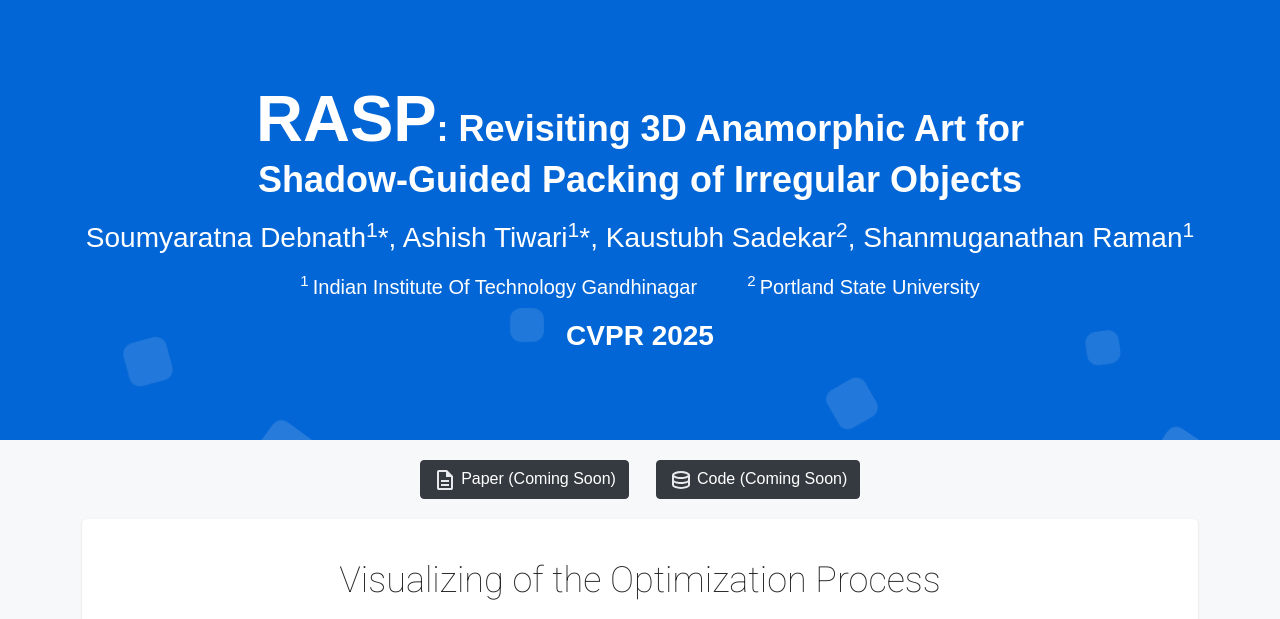
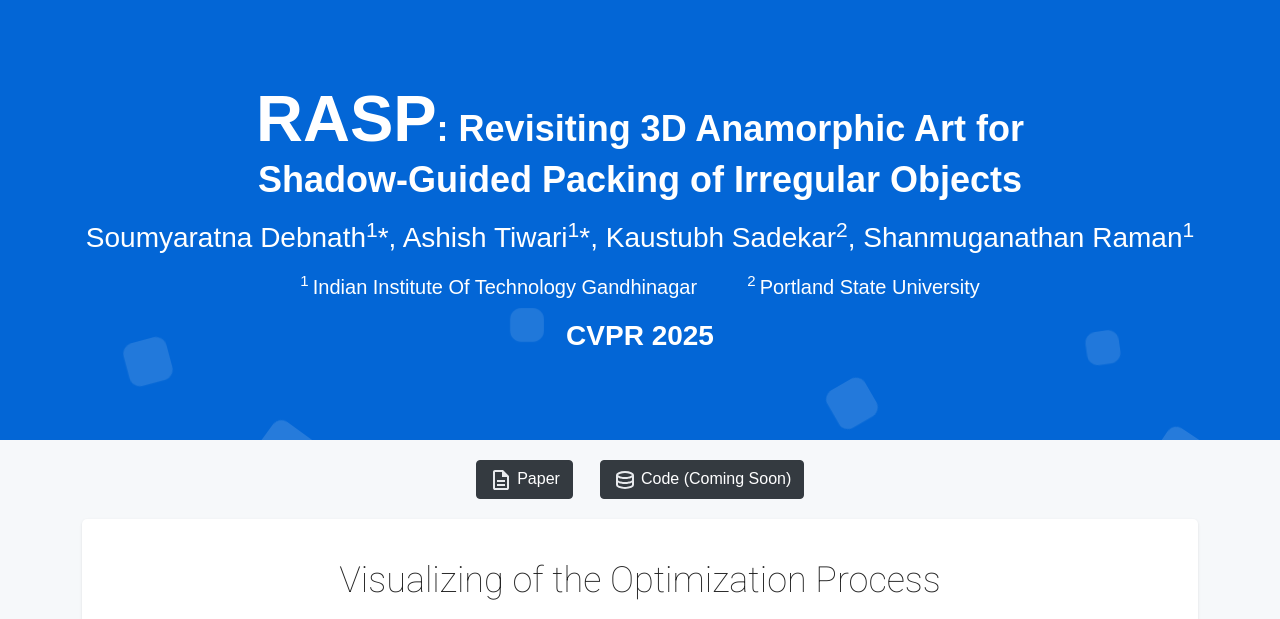
Before and after one commit to SoumyaratnaDebnath/RASP, a plain HTML site: page index.html in a window 1280 px wide. Shown: the top 619 px of the page. Drawn offline with nearby package versions, Linux system fonts and the light colour scheme.

Commit message:
Update index.html

```diff
--- a/index.html
+++ b/index.html
@@ -59,7 +59,7 @@
     <main class="content">
 
         <div style="display: flex; justify-content: center; margin-bottom: 20px;">
-            <a class="btn btn-dark" href="index.html"><img src="files/description.svg"/> Paper (Coming Soon)</a> &nbsp;&nbsp;&nbsp;&nbsp;&nbsp;&nbsp;
+            <a class="btn btn-dark" href="https://arxiv.org/abs/2504.02465"><img src="files/description.svg"/> Paper </a> &nbsp;&nbsp;&nbsp;&nbsp;&nbsp;&nbsp;
             <a class="btn btn-dark" href="index.html"><img src="files/database.svg"/> Code (Coming Soon)</a>
         </div>
 
```
